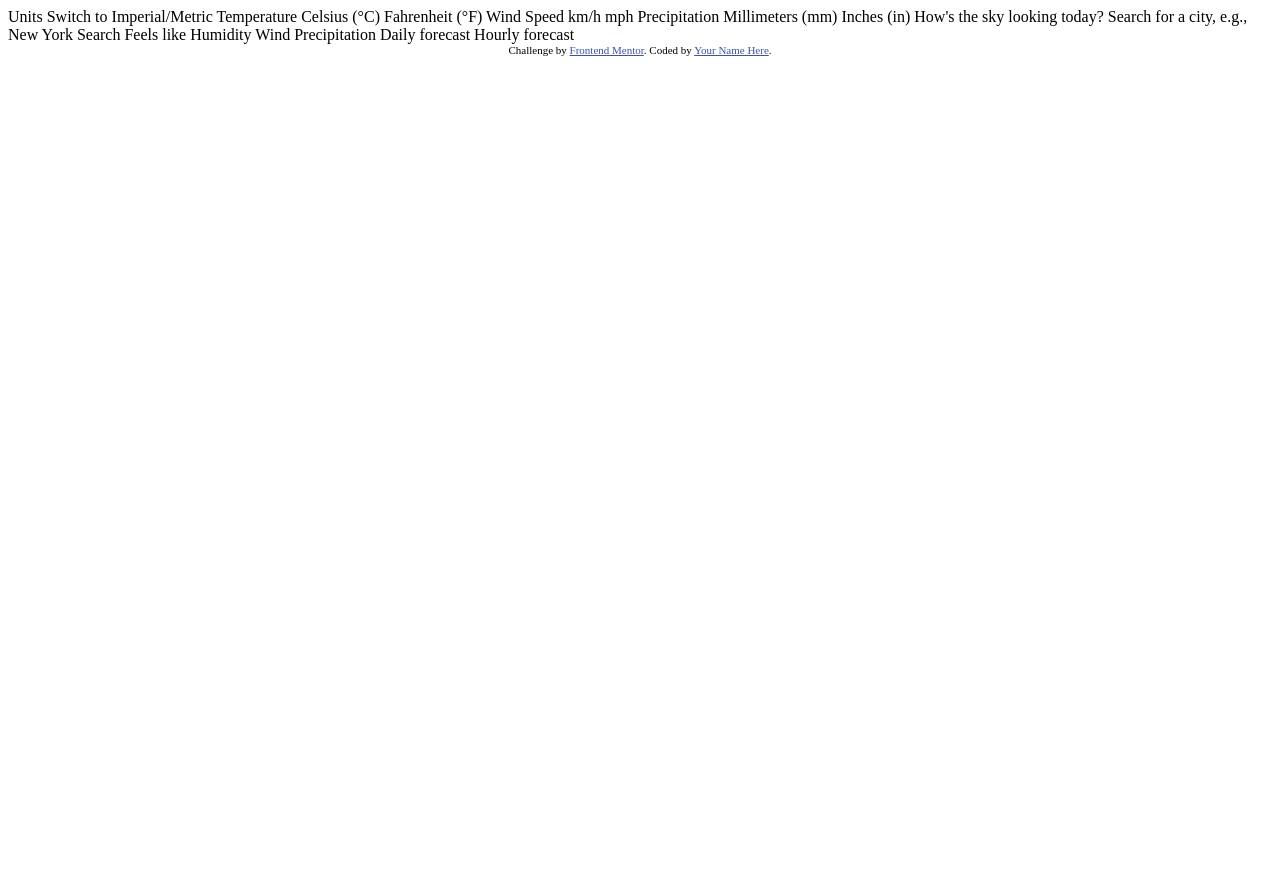
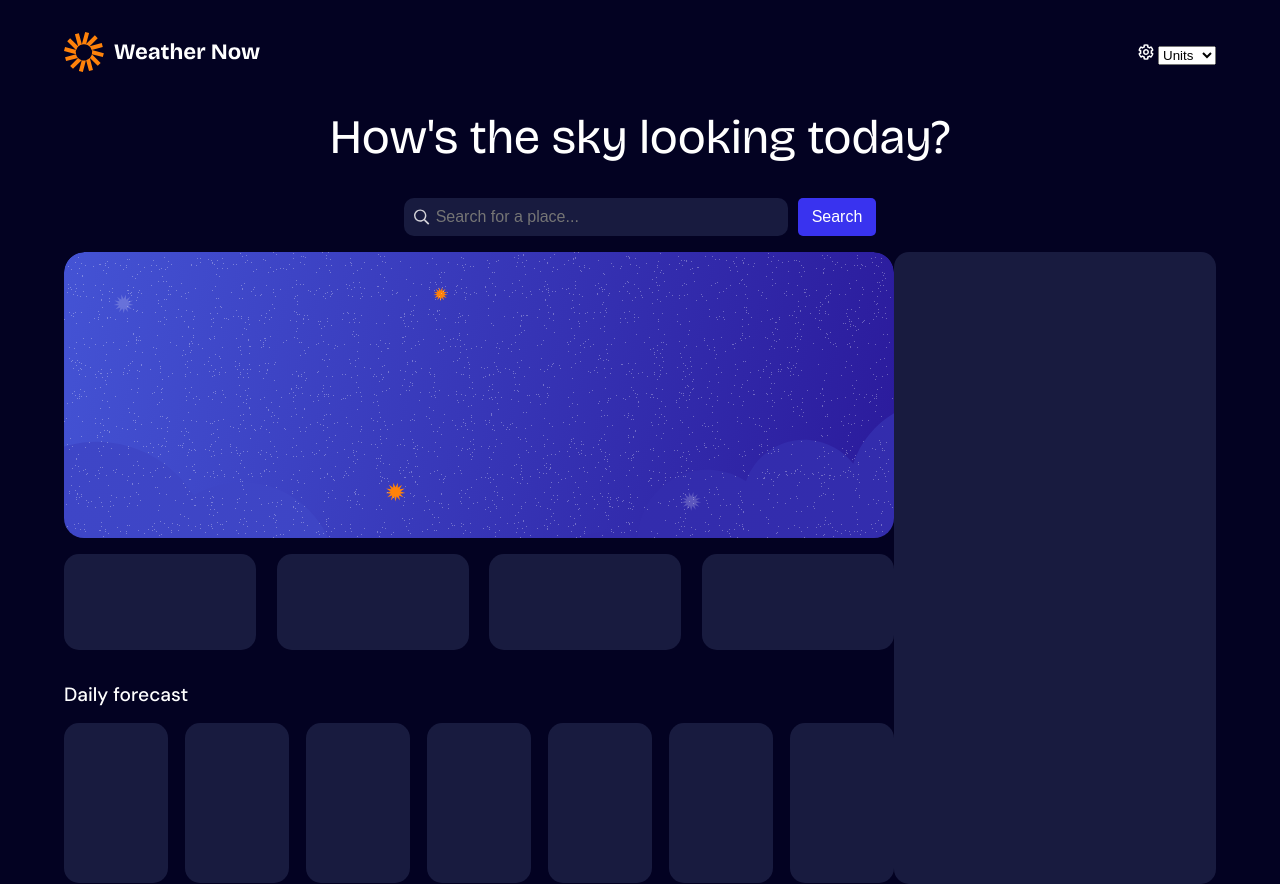
Before and after one commit to nilesh-001/whether._.app, a plain HTML site: page index.html in a window 1280 px wide. Before the commit the page ends 800 px from the top, so only its background shows below. Drawn offline with Linux system fonts and the light colour scheme.

Commit message:
Basic UI designing completed

```diff
--- a/index.html
+++ b/index.html
@@ -2,65 +2,229 @@
 <html lang="en">
 <head>
   <meta charset="UTF-8">
-  <meta name="viewport" content="width=device-width, initial-scale=1.0"> <!-- displays site properly based on user's device -->
+  <meta name="viewport" content="width=device-width, initial-scale=1.0">
+  <title>Document</title>
+  <style>
+    * {
+      box-sizing: border-box;
+    }
 
-  <link rel="icon" type="image/png" sizes="32x32" href="./assets/images/favicon-32x32.png">
+    body {
+      margin: 0;
+      background-color: rgb(3, 2, 34);
+      color: white;
+      box-sizing: border-box;
+      min-height: 100vh;
+      display: flex;
+      justify-content: center;
+    }
 
-  <title>Frontend Mentor | Weather app</title>
+    .bodyContainer {
+      height: 90%;
+      width: 90%;
+    }
 
-  <!-- Feel free to remove these styles or customise in your own stylesheet 👍 -->
-  <style>
-    .attribution { font-size: 11px; text-align: center; }
-    .attribution a { color: hsl(228, 45%, 44%); }
+    .title{
+      display: flex;
+      justify-content: space-between;
+      align-items: center;
+      padding: 2rem 0rem 1rem 0rem;
+    }
+
+    @font-face {
+      font-family: "DMSans-Bold";
+      src: url("assets/fonts/DM_Sans/static/DMSans-Bold.ttf") format("truetype");
+    }
+    @font-face {
+      font-family: "DMSans-Light";
+      src: url("assets/fonts/DM_Sans/static/DMSans-Light.ttf");
+    }
+    @font-face {
+      font-family: "DMSans-Medium";
+      src: url("assets/fonts/DM_Sans/static/DMSans-Medium.ttf");
+    }
+    @font-face {
+      font-family: "DMSans-SemiBold";
+      src: url("assets/fonts/DM_Sans/static/DMSans-SemiBold.ttf");
+    }
+    @font-face {
+      font-family: "BricolageGrotesque";
+      src: url("assets/fonts/Bricolage_Grotesque/BricolageGrotesque-VariableFont_opsz,wdth,wght.ttf");
+    }
+    .about{
+      display: flex;
+      text-align: center;
+      justify-content: space-around;
+      font-size: xxx-large;
+      font-family: "BricolageGrotesque";
+      padding: 1rem;
+    }
+
+    .searchContainer {
+      display: flex;
+      justify-content: space-around;
+      padding: 1rem;
+    }
+
+    .search-Bar {
+      display: flex;
+      align-items: center;
+      gap: 10px;
+    }
+
+    .search-input {
+        padding: 8px 8px 8px 30px;
+        font-size: 16px;
+        background-image: url('assets/images/icon-search.svg');
+        background-repeat: no-repeat;
+        background-size: 16px 16px;
+        background-position: 8px center;
+        background-color:rgba(29, 33, 69, 0.843);
+        border-color: transparent;
+        border-radius: 10px;
+        width: 30vw;
+    }
+
+    .search-button {
+        padding: 8px 12px;
+        font-size: 16px;
+        border-radius: 5px;
+        border-color: transparent;
+        background-color: rgb(57, 51, 239);
+        color: white;
+    }
+
+    .location{
+      height: 286px;
+      width: 51.875rem;
+      border-radius: 20px;
+      background-size: cover;
+      background-repeat: no-repeat;
+      background-image: url('assets/images/bg-today-large.svg');
+    }
+
+    .information{
+      display: flex;
+      justify-content: space-between;
+      padding: 1rem 0;
+    }
+
+    .temp, .humidity, .wind, .precipitation{
+      height: 6rem;
+      width: 12rem;
+      border-radius: 15px;
+      background-color: rgba(29, 33, 69, 0.843);
+    }
+
+    .left-side{
+      flex-shrink: 2;
+      height: 286px;
+      width: 51.875rem;
+    }
+    .right-side{
+      height: 39.5rem;
+      border-radius: 15px;
+      width: 35%;
+      flex-shrink: 1;
+      background-color: rgba(29, 33, 69, 0.843);
+    }
+
+    .forecast{
+      display: flex;
+      justify-content: space-between;
+    }
+
+    .days{
+      display: flex;
+      justify-content: space-between;
+    }
+
+    .daily {
+      font-family: DMSans-Medium;
+      font-size: larger;
+      padding: 1rem 0;
+    }
+    .one, .two, .three, .four, .five, .six, .seven{
+      height: 10rem;
+      width: 6.5rem;
+      border-radius: 15px;
+      background-color: rgba(29, 33, 69, 0.843);
+    }
+
   </style>
 </head>
 <body>
+  <div class="bodyContainer">
 
-  Units
+    <div class="title">
 
-  Switch to Imperial/Metric
+      <div class="logo">
+        <img src="assets/images/logo.svg" alt="Logo">
+      </div>
 
-  Temperature
+      <div class="units">
+        <label for="fruits"><img src="assets/images/icon-units.svg" alt="Units" class="units"></label>
+        <select id="fruits" name="Units">
+          <option value="units">Units</option>
+          <option value="unit-one">Unit-1</option>
+          <option value="unit-one">Unit-1</option>
+        </select>
+      </div>
 
-  Celsius (°C)
-  Fahrenheit (°F)
+    </div>
 
-  Wind Speed
 
-  km/h
-  mph
+    <div class="about">How's the sky looking today?</div>
 
-  Precipitation
 
-  Millimeters (mm)
-  Inches (in)
 
-  How's the sky looking today?
+    <div class="searchContainer">
+      <div class="search-Bar">
+        <input type="text" class="search-input" name="search-bar" placeholder="Search for a place..." id="search">
+        <button class="search-button">Search</button>
+      </div>
+    </div>
 
-  Search for a city, e.g., New York
-  Search
 
-  Feels like
-  <!-- Insert temperature here -->
+    <div class="forecast">
+      <div class="left-side">
+          <div class="location"></div>
 
-  Humidity
-  <!-- Insert humidity here -->
 
-  Wind
-  <!-- Insert wind here -->
+          <div class="information">
+            <div class="temp"></div>
+            <div class="humidity"></div>
+            <div class="wind"></div>
+            <div class="precipitation"></div>
+          </div>
 
-  Precipitation
-  <!-- Insert precipitation here -->
 
-  Daily forecast
-  <!-- Insert daily forecast for the next 7 days here -->
+          <div class="dailyForecast">
+            <div class="daily">
+              Daily forecast
+            </div>
+              <div class="days">
+                <div class="one"></div>
+                <div class="two"></div>
+                <div class="three"></div>
+                <div class="four"></div>
+                <div class="five"></div>
+                <div class="six"></div>
+                <div class="seven"></div>
+              </div>
+          </div>
 
-  Hourly forecast
-  <!-- Insert hourly forecast for the selected day here -->
 
-  <div class="attribution">
-    Challenge by <a href="https://www.frontendmentor.io?ref=challenge">Frontend Mentor</a>.
-    Coded by <a href="#">Your Name Here</a>.
-  </div>
+      </div>
+      <div class="right-side">
+        <div class="hourly-forecast"></div>
+      </div>
+    </div>
+
+
+
+
+
+    </div>
 </body>
 </html>
```
